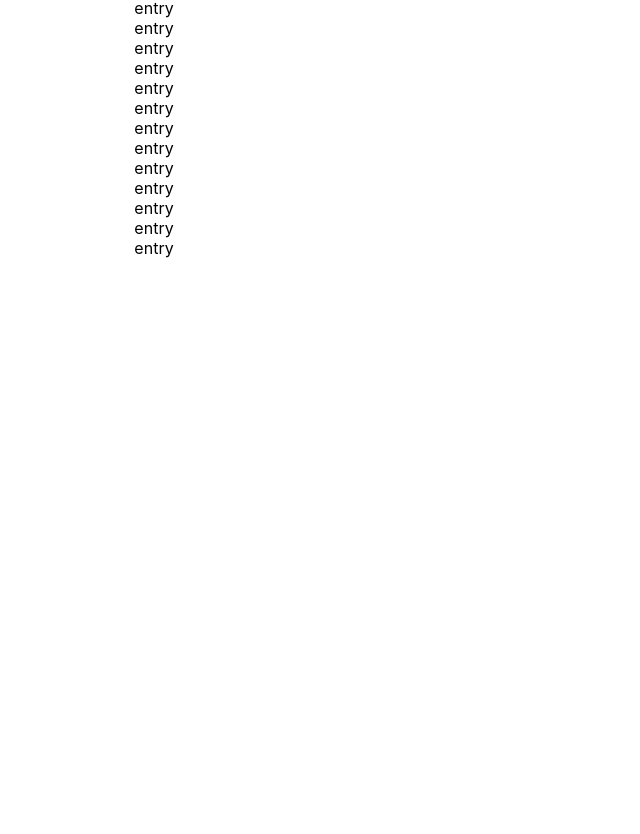
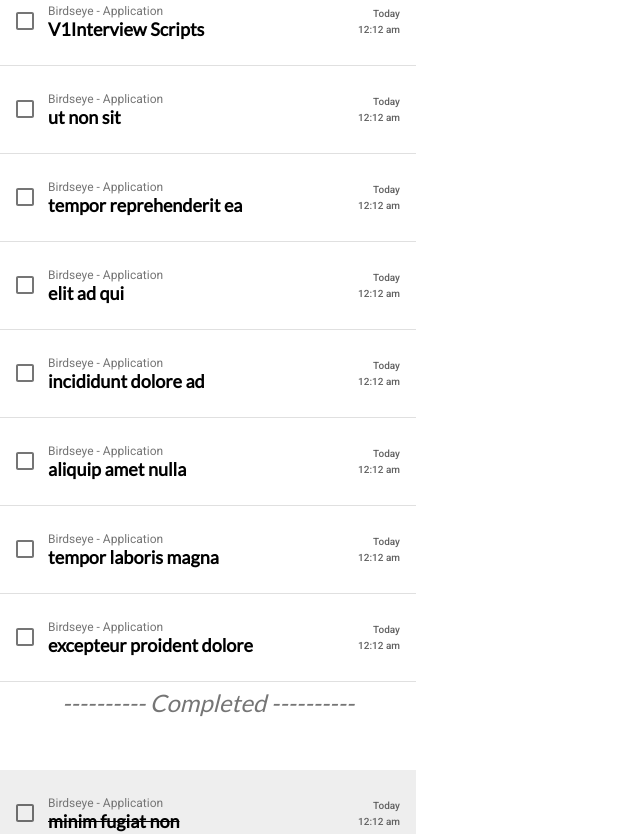
Before and after one commit to RussellHowell/birdseye-hw-rh, a React (Create React App) app: page /dashboard in a window 1280 px wide. Shown: the part 261-1095 px from the top of the page, without its empty margins (0-640 px from the left). Before the commit the page ends 800 px from the top, so only its background shows below. Built offline with nearby package versions, Linux system fonts and the light colour scheme.

Commit message:
Task List component first pass complete

```diff
--- a/src/Theme.ts
+++ b/src/Theme.ts
@@ -48,6 +48,11 @@ export const theme: Theme = createMuiTheme({
       h6: {
         fontFamily: 'roboto',
         fontSize: 10
+      },
+      subtitle1: {
+        fontFamily: 'Lato',
+        fontSize: 24,
+        fontStyle: 'italic'
       }
 
     }
--- a/src/components/TaskList/TaskList.tsx
+++ b/src/components/TaskList/TaskList.tsx
@@ -1,7 +1,7 @@
 import * as React from 'react';
 import { ITask } from '../../interfaces';
 import { withTheme, makeStyles, createStyles, withStyles } from '@material-ui/styles';
-import { Theme, Box, Typography, Button } from '@material-ui/core';
+import { Theme, Box, Typography, Button, List } from '@material-ui/core';
 import { theme } from '../../Theme';
 import { fontWeight } from '@material-ui/system';
 import TaskListEntry from '../TaskListEntry/TaskListEntry';
@@ -12,6 +12,8 @@ interface ITaskListProps {
     tasks: Array<ITask>
     onTaskListChange?: ( newTaskList: Array<ITask>) => void
     tabs?: Array<string> //this can be made more generic
+    /** whether */
+    showFinishedTasks?: boolean
 }
 
 const TASK_LIST_ITEM_HEIGHT = theme.spacing( 11 );
@@ -31,6 +33,16 @@ const useStyles = makeStyles( ( theme: Theme ) => createStyles({
         color: theme.palette.primary.dark,
         fontWeight: theme.typography.fontWeightRegular,
         marginTop: theme.spacing(4)
+    },
+    root: {
+        overflowY: 'scroll'
+    },
+    completedText: {
+        height: TASK_LIST_ITEM_HEIGHT,
+        alignItems: 'center',
+        backgroundColor: 'rgba(0,0,0,0,)',
+        color: theme.palette.grey[600],
+
     }
 }));
 
@@ -40,16 +52,18 @@ const CreateTaskButton = withStyles( (theme: Theme) => ({
         color: theme.palette.secondary.dark,
         fontSize: theme.typography.pxToRem( 12 ),
         backgroundColor: theme.palette.secondary.light,
-        '&:hover':{
-            backgroundColor: theme.palette.secondary.main
-        }
+        // '&:hover':{
+        //     backgroundColor: theme.palette.primary.light
+        // }
     }
 }))(Button)
 
+
+/** @todo allow empty lists without error throwing  */
 const TaskList: React.FunctionComponent<ITaskListProps> = (props) => {
     const classes = useStyles();
   return(
-        <Box>
+        <Box className={ classes.root } height='100%'>
             <Box className={ classes.headingBox }>
                 <Typography variant={ 'h1' } className={ classes.heading }>
                     { props.heading }
@@ -61,10 +75,28 @@ const TaskList: React.FunctionComponent<ITaskListProps> = (props) => {
             <CreateTaskButton fullWidth={true}>
                 + Create Task
             </CreateTaskButton>
+            <List disablePadding={true}>
             {
-                props.tasks.map( task => <TaskListEntry task={task} />)
+                props.tasks.filter( task =>  !task.isComplete ).map( task => <TaskListEntry task={task} />)
             }
+            </List>
+            {
+                props.showFinishedTasks ? (
+                    <Box width='100%'>
+                        <Box className={ classes.completedText } width='100%'>
+                            <Typography  align='center' display='block' variant={ 'subtitle1' }>
+                                ----------  Completed   ---------- {/* figure out the proper way of doing this */}
+                            </Typography>
+                        </Box>
+                        <List disablePadding={true}>
+                            {
+                                props.tasks.filter( task => task.isComplete ).map( task => <TaskListEntry task={task} /> )
+                            }
+                        </List>
+                    </Box>
 
+                ) : undefined
+            }
 
         </Box>
   ) ;
--- a/src/components/TaskListEntry/TaskListEntry.tsx
+++ b/src/components/TaskListEntry/TaskListEntry.tsx
@@ -1,15 +1,66 @@
 import * as React from 'react';
 import { ITask } from '../../interfaces/index';
+import { ListItem, ListItemIcon, Checkbox, Typography, ListItemSecondaryAction, ListItemText, Theme } from '@material-ui/core';
+import { makeStyles, createStyles  } from '@material-ui/styles'
+import moment from 'moment';
 
 interface ITaskListEntryProps {
     task: ITask
 }
 
+
+
 const TaskListEntry: React.FunctionComponent<ITaskListEntryProps> = (props) => {
+    const useStyles = makeStyles( ( theme: Theme ) => createStyles({
+        root: {
+          height: theme.spacing(11),
+          padding: theme.spacing(2),
+          background: props.task.isComplete ? theme.palette.grey[200] : undefined
+        },
+        checkbox: {
+          minWidth: theme.spacing(4)
+        },
+        groupName: {
+
+          color: theme.palette.grey[600],
+        },
+        taskName: {
+          color: theme.palette.common.black,
+          textDecoration: props.task.isComplete ? 'line-through' : undefined
+        },
+        taskTime: {
+          color: theme.palette.grey[700],
+          float: 'right'
+        }
+      }));
+
+    const classes = useStyles();
   return (
-      <div>
-          entry
-      </div>
+    <ListItem
+      className={  classes.root  }
+      divider={true}>
+        <ListItemIcon className={ classes.checkbox }>
+          <Checkbox
+            edge="start"
+          />
+        </ListItemIcon>
+        <ListItemText
+        secondary={props.task.title}
+        secondaryTypographyProps={ { variant: "h3", className: classes.taskName } }
+        primary={props.task.groupName}
+        primaryTypographyProps={ { variant: "h5", className: classes.groupName } }/>
+        <ListItemSecondaryAction className={ classes.taskTime }>
+          <Typography
+          className={ classes.taskTime }
+          variant={ "h6" }>
+            Today
+          </Typography>
+          <Typography
+          variant={ "h6" }>
+            { moment(props.task.scheduledTime).format("h:hh a") }
+          </Typography>
+        </ListItemSecondaryAction>
+    </ListItem>
   ) ;
 };
 
--- a/src/components/TasksDashboard/TasksDashboard.tsx
+++ b/src/components/TasksDashboard/TasksDashboard.tsx
@@ -12,12 +12,13 @@ interface ITasksDashboardProps {
 const TasksDashboard: React.FunctionComponent<ITasksDashboardProps> = (props) => {
   return(
       <Row style={{ height: '100vh'}}>
-        <Col md={3}>
+        <Col md={4}>
           <TaskList
             tasks={ props.taskList }
-            heading="Tasks"/>
+            heading="Tasks"
+            showFinishedTasks={true}/>
         </Col>
-        <Col md={9}>
+        <Col md={8}>
           <SearchBar/>
           <TasksCarousel />
         </Col>
--- a/src/mock/mock-data.json
+++ b/src/mock/mock-data.json
@@ -2,7 +2,7 @@
   {
     "id": "5d06b24b131a723ced0e9333",
     "title": "V1Interview Scripts",
-    "isComplete": true,
+    "isComplete": false,
     "sourceApp": "Trello",
     "groupName": "Birdseye - Application",
     "scheduledTime": ""
```
